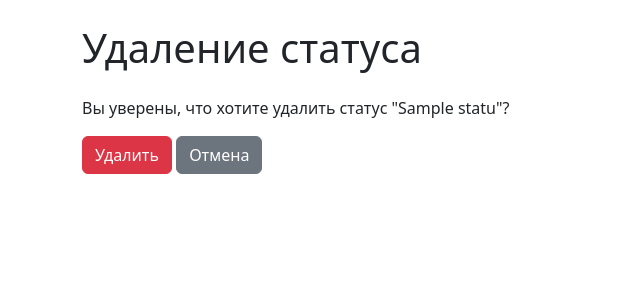
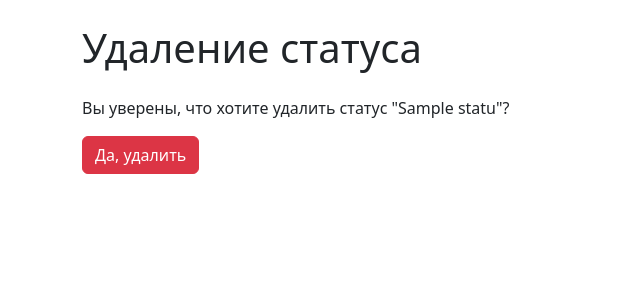
Before and after one commit to Glam52/python-project-52, a Django app: template statuses/templates/statuses/status_confirm_delete.html in a window 1280 px wide. Shown: the part 56-356 px from the top of the page, without its empty margins (0-640 px from the left). Run offline with Django 5.2, Linux system fonts and the light colour scheme; the template is opened without the code that fills it: most values are stand-ins (such as "Sample title", 1, 10 or a date in 2020); parts of the project's set-up code (start-up, migrations or seed data) failed here and were passed over.

Commit message:
changing status deleting

```diff
--- a/statuses/templates/statuses/status_confirm_delete.html
+++ b/statuses/templates/statuses/status_confirm_delete.html
@@ -50,9 +50,8 @@
     <h1 class="my-4">Удаление статуса</h1>
     <p>Вы уверены, что хотите удалить статус "{{ status.name }}"?</p>
     <form method="post">
-        {% csrf_token %}
-        <button type="submit" class="btn btn-danger">Удалить</button>
-        <a href="{% url 'statuses:list' %}" class="btn btn-secondary">Отмена</a>
+      {% csrf_token %}
+      <input class="btn btn-danger" type="submit" value="Да, удалить">
     </form>
 </div>
 </body>
```
